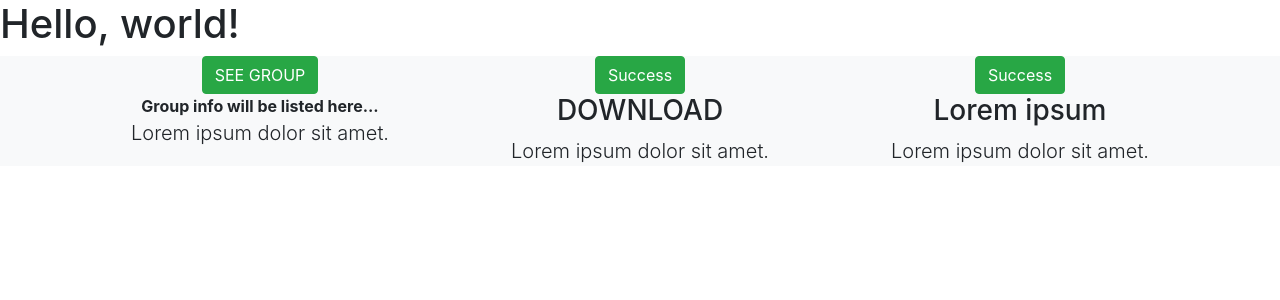
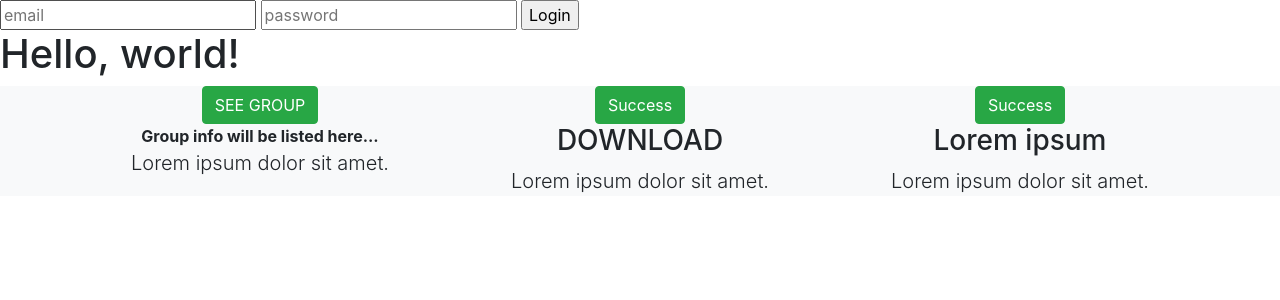
Before and after one commit to w0rmr1d3r/uabthehack, a PHP site: page / in a window 1280 px wide. Shown: the top 300 px of the page. Run offline with PHP 8.4, Linux system fonts and the light colour scheme.

Commit message:
some changes

```diff
--- a/index.php
+++ b/index.php
@@ -11,13 +11,25 @@
 
     <!-- Custom JS -->
     <script src="js/custom_js.js"></script>
+
     <!-- Bootstrap CSS -->
     <link rel="stylesheet" href="https://maxcdn.bootstrapcdn.com/bootstrap/4.0.0-beta.2/css/bootstrap.min.css" integrity="sha384-PsH8R72JQ3SOdhVi3uxftmaW6Vc51MKb0q5P2rRUpPvrszuE4W1povHYgTpBfshb" crossorigin="anonymous">
+
     <!-- Custom CSS -->
     <link rel="stylesheet" href="css/custom_styles.css">
 
   </head>
   <body>
+    <?php
+    if (isset($_SESSION))
+    {
+      require_once('view/view_success_login_bar.php');
+    }
+    else
+    {
+      require_once('view/view_login_bar.php');
+    }
+    ?>
     <h1>Hello, world!</h1>
     <!-- Icons Grid -->
     <section class="bg-light text-center">
@@ -41,9 +53,5 @@
         </div>
       </div>
     </section>
-
-
-
-
   </body>
 </html>
--- a/js/custom_js.js
+++ b/js/custom_js.js
@@ -21,3 +21,10 @@ function seePersonasInGroup(groupid) {
     xmlhttp.open('GET', '../controller/controller_personas_in_group.php?group_id=' + groupid);
     xmlhttp.send();
 }
+
+function login() {
+    console.log('hello world');
+    var xmlhttp = getXMLHTTP();
+    xmlhttp.open('POST', '../controller/controller_login.php');
+    xmlhttp.send();
+}
--- /dev/null
+++ b/view/view_login_bar.php
@@ -0,0 +1,7 @@
+<div>
+    <form method="POST" id="loginform" onsubmit="login()">
+        <input type="email" name="email_login" placeholder="email">
+        <input type="password" name="password_login" placeholder="password">
+        <input type="submit" value="Login">
+    </form>
+</div>
--- a/view/view_personas_in_group.php
+++ b/view/view_personas_in_group.php
@@ -29,5 +29,5 @@
         }
 ?>
     </table>
-    <input type="submit" name="Check Assistance">
+    <input type="submit" value="Check Assistance">
 </form>
--- /dev/null
+++ b/view/view_success_login_bar.php
@@ -0,0 +1,4 @@
+<div>
+    <h3>Welcome <?php echo $_SESSION['email']; ?>!</h3>
+    <button type="button" class="btn btn-danger">Logout</button>
+</div>
```
Also changed, not shown: controller/controller_login.php (added, +21 -0 lines), model/DB.php (+23 -0 lines).
